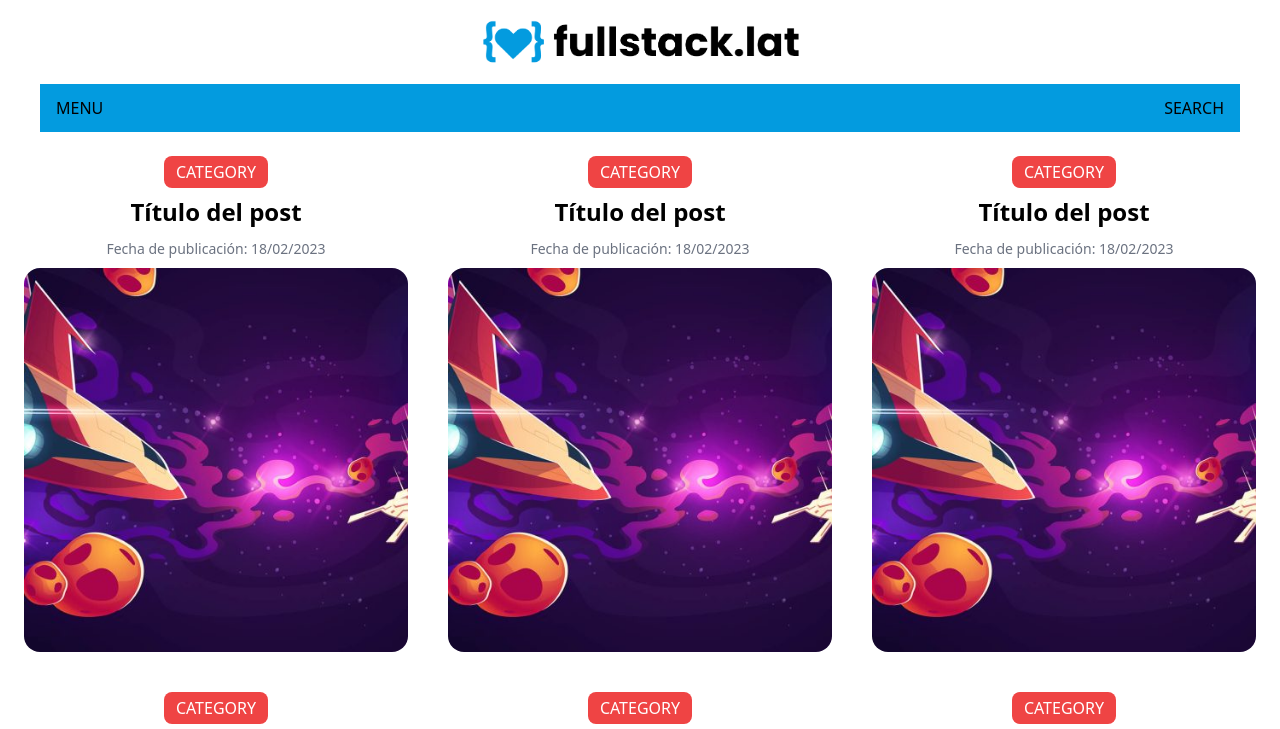
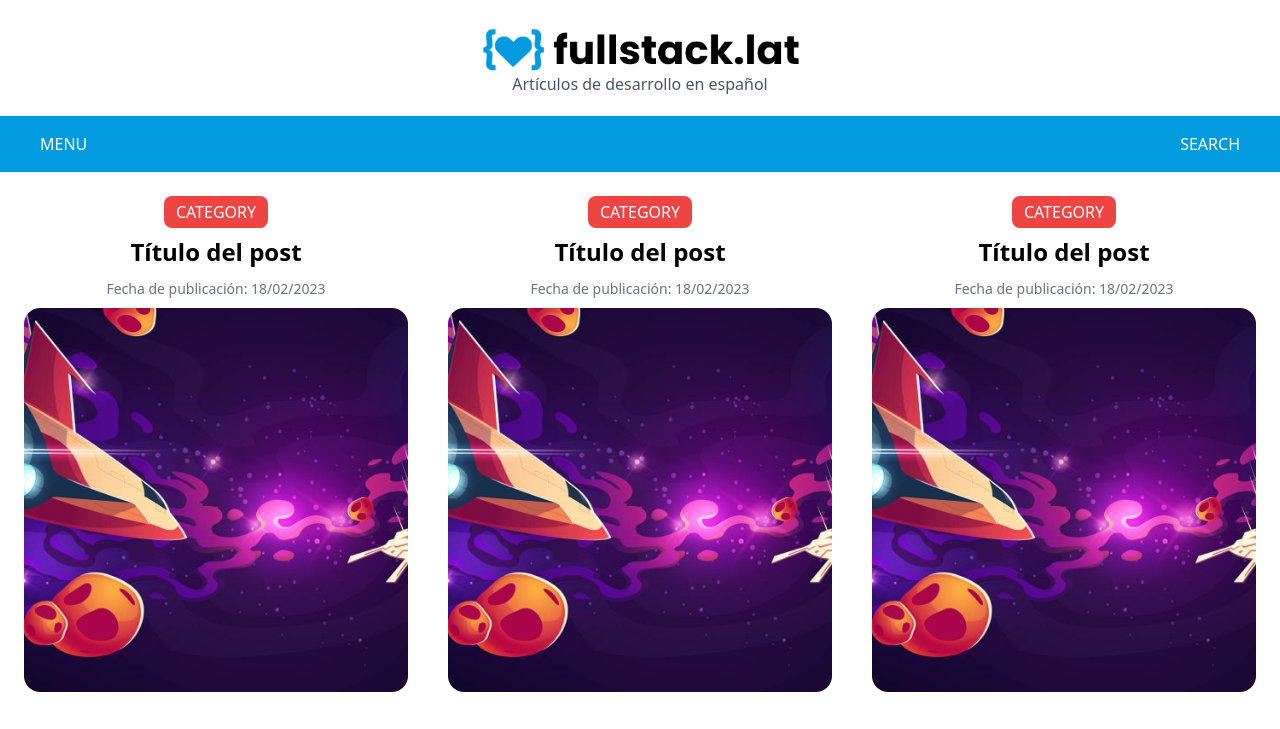
Before and after one commit to fullstacklat/website, an Astro site: page / in a window 1280 px wide. Shown: the top 729 px of the page. Built offline with nearby package versions, Linux system fonts and the light colour scheme; Astro itself is replaced by a stand-in of ours.

Commit message:
Slogan text added in header

```diff
--- a/src/components/ui/Header.astro
+++ b/src/components/ui/Header.astro
@@ -1,15 +1,18 @@
 <header>
     <div class="max-w-[1200px] mx-auto">
-        <div class="py-3 md:w-[400px] mx-auto">
+        <div class="py-5 md:w-[400px] mx-auto">
             <img src="/images/logo.png" alt="FullStack.lat" class="w-4/5 mx-auto">
+            <p class="text-gray-600 text-center -mt-2">Artículos de desarrollo en español</p>
         </div>
-        <nav class="bg-primary flex justify-between px-4 py-3">
+    </div>
+    <nav class="bg-primary p-4">
+        <div class="max-w-[1200px] mx-auto text-white flex justify-between">
             <div>
                 MENU
             </div>
             <div>
                 SEARCH
             </div>
-        </nav>
-    </div>
+        </div>
+    </nav>
 </header>
```
